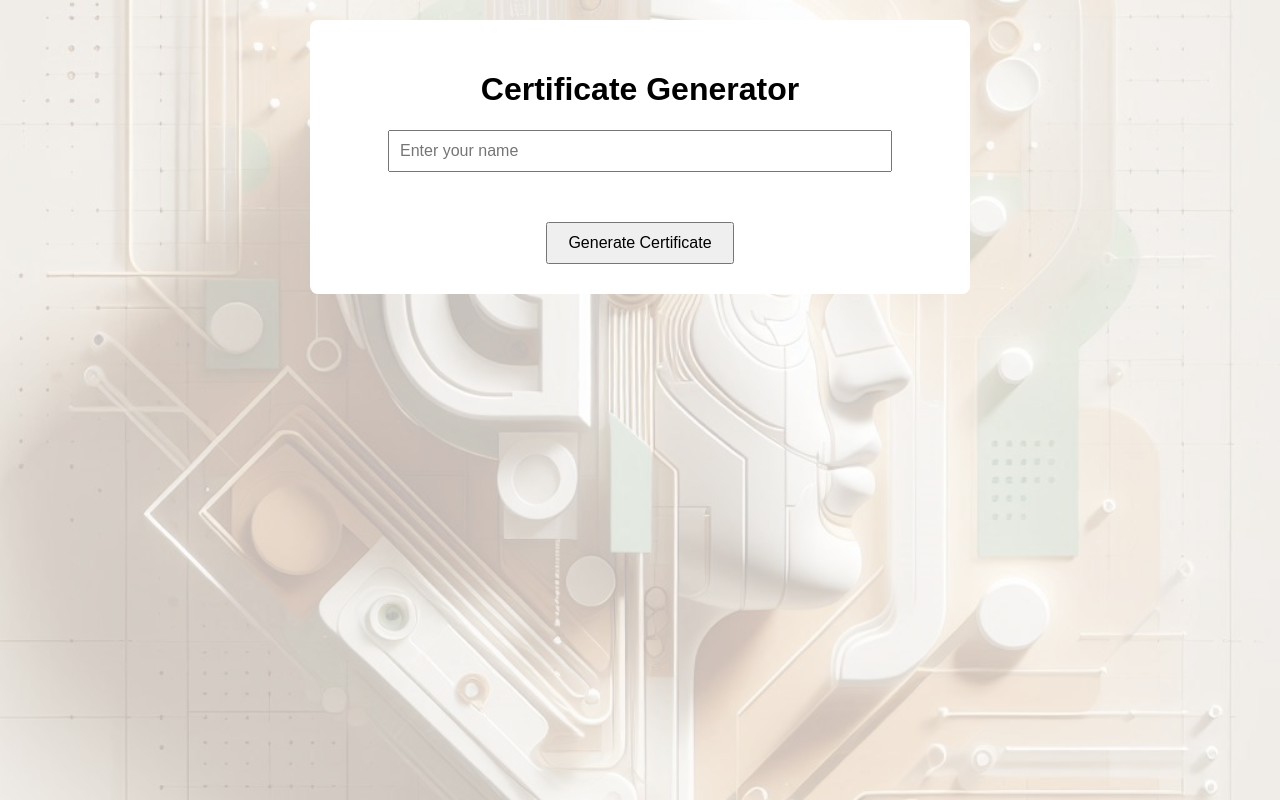
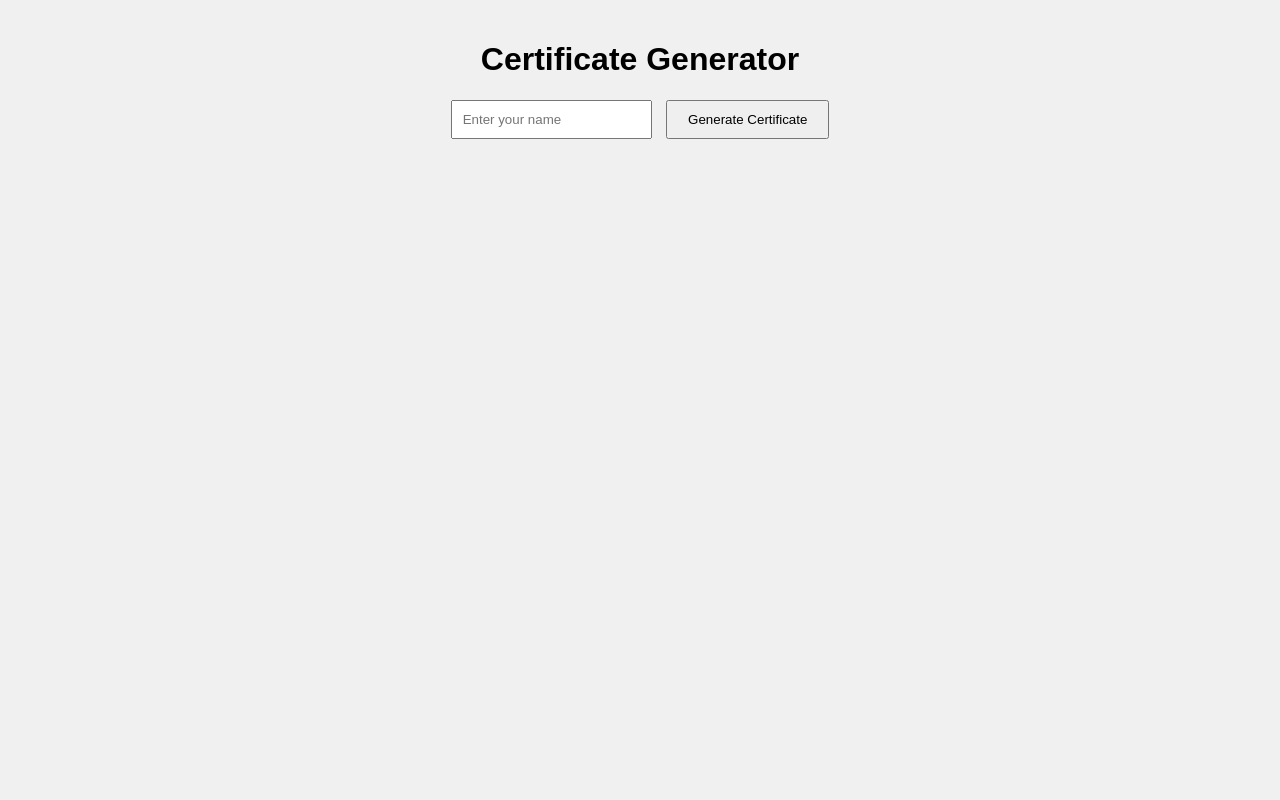
Before and after one commit to shhuubbhh/Certis, a website: page public/index.html in a window 1280 px wide. Drawn offline with nearby package versions, Linux system fonts and the light colour scheme.

Commit message:
Update style.css

```diff
--- a/public/style.css
+++ b/public/style.css
@@ -1,57 +1,41 @@
-/* public/style.css */
 body {
   font-family: Arial, sans-serif;
   text-align: center;
-  padding: 20px;
   margin: 0;
-
-  /* Background image */
-  background: url("background.jpg") no-repeat center center fixed;
-  background-size: cover;
-  position: relative;
-}
-
-/* Overlay for opacity effect */
-body::before {
-  content: "";
-  position: fixed;
-  top: 0;
-  left: 0;
-  width: 100%;
-  height: 100%;
-  background-color: rgba(255,255,255,0.7); /* white overlay with 70% opacity */
-  z-index: -1; /* keep it behind content */
+  padding: 0;
+  background: #f0f0f0;
 }
 
 .container {
-  max-width: 600px;
-  max-height: 300px;
-  margin: auto;
-  background: white;
-  padding: 30px;
-  border-radius: 8px;
+  padding: 20px;
 }
 
-input {
+form input {
   padding: 10px;
-  width: 80%;
-  font-size: 16px;
-  margin-bottom: 20px;
-}
-p{
-  padding: 10px;
-  margin: auto;
-  width: 81%;
-  background-color: rgb(242, 245, 245);
-  border-radius: 5px;
-}
-button {
-  padding: 10px 20px;
-  font-size: 16px;
-  margin-top: 30px;
+  margin-right: 10px;
 }
 
-#certificate {
-  margin-top: 20px;
+form button {
+  padding: 10px 20px;
+  cursor: pointer;
+}
+
+.certificate {
+  position: relative;
+  display: inline-block;
+}
+
+.certificate-bg {
   max-width: 100%;
+  height: auto;
 }
+
+.certificate-name {
+  position: absolute;
+  top: 55%; /* adjust this based on your certificate template */
+  left: 50%;
+  transform: translate(-50%, -50%);
+  font-size: 24px;
+  font-weight: bold;
+  color: #000;
+}
```
